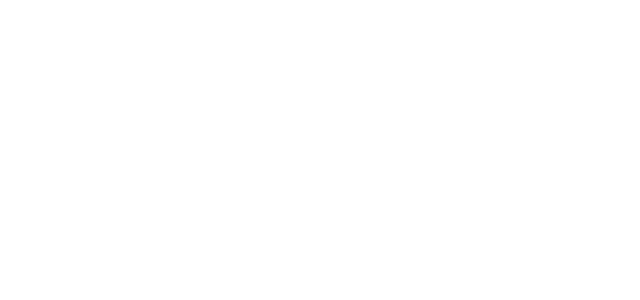
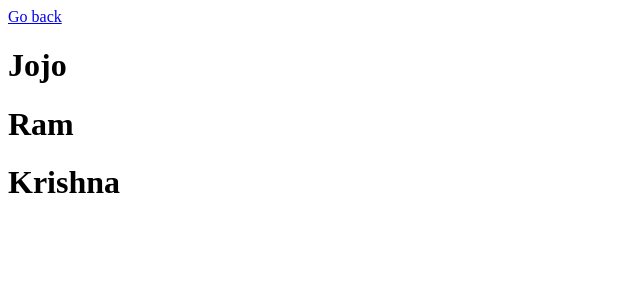
Before and after one commit to ujjawala397/ComponentsWebsite, a React (Create React App) app: page /stateDataTraverse in a window 1280 px wide. Before the commit this address had no page. Shown: the top 300 px of the page, without its empty margins (0-640 px from the left). Built offline with nearby package versions, Linux system fonts and the light colour scheme.

Commit message:
Traverse data through map

```diff
--- a/src/App.js
+++ b/src/App.js
@@ -8,6 +8,7 @@
 import SetStateFunction from './components/SetState/SetStateFunction';
 import SetStateClass from './components/SetState/SetStateClass';
 import SetStateClick from './components/SetState/SetStateClick';
+import StateDataTraverse from './components/SetState/StateDataTraverse';
 
 
 const App = () =>{
@@ -23,6 +24,7 @@
           <Route path="/setStateClass" element={<SetStateClass/>}/>
           <Route path='/setStateFunction' element={<SetStateFunction/>}/>
           <Route path='/setStateOnClick' element={<SetStateClick/>}/>
+          <Route path='/stateDataTraverse' element={<StateDataTraverse/>}/>
         </Routes>
 
     </div>
--- /dev/null
+++ b/src/components/SetState/StateDataTraverse.jsx
@@ -0,0 +1,36 @@
+import React, { useState } from 'react'
+import { Link } from 'react-router-dom';
+
+function StateDataTraverse() {
+
+    const [data]=useState(
+        {
+            people:[
+                {
+                    name:'Jojo',
+                    id:"1"
+                },
+                {
+                    name:'Ram',
+                    id:"2"
+                },
+                {
+                    name:'Krishna',
+                    id:3
+                }
+            ]
+        });
+
+
+  return (
+    <div>
+
+        <Link to="/">Go back</Link>
+        {data.people.map(buddy=>(
+        <h1 key={buddy.id}>{buddy.name}</h1>
+    ))}
+    </div>
+  )
+}
+
+export default StateDataTraverse
--- a/src/pages/Homepage.js
+++ b/src/pages/Homepage.js
@@ -18,6 +18,7 @@
                 <li><Link to="setStateClass">OnChange State will change By class</Link></li>
                 <li><Link to="setStatefunction">OnChange State will change by function</Link></li>
                 <li><Link to="setStateOnClick">OnClick State will change by function(incomplete)</Link></li>
+                <li><Link to="stateDataTraverse">Map Travere on state data</Link></li>
                 <li><Link to="card">Card</Link></li>
                 <li><Link to="todoApp">Todo App</Link></li>
             </div>
```
